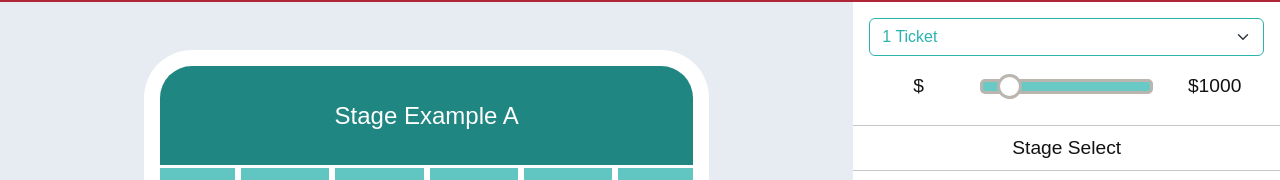
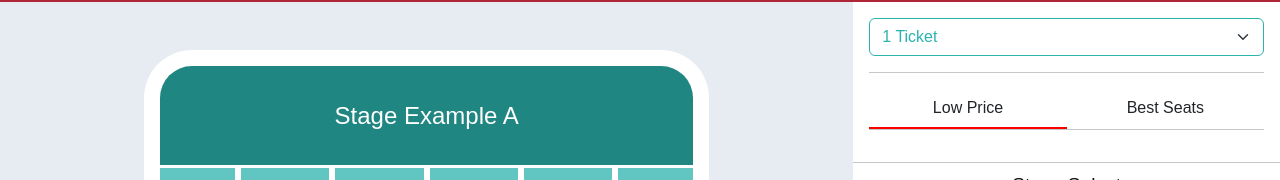
Before and after one commit to 1Nexts/ticket-lab, a Next.js app: page /stage-list in a window 1280 px wide. Shown: the part 253-433 px from the top of the page. Built offline with nearby package versions, Linux system fonts and the light colour scheme.

Commit message:
StageFilter UI add filter  low price, best seat

```diff
--- a/components/stage-list/StageFilter.tsx
+++ b/components/stage-list/StageFilter.tsx
@@ -22,7 +22,7 @@ const StageFilterComponent = ({}: CardProps) => {
       {/* <select className={styles["select-ticket"]} aria-label="Quantity">
 
       </select> */}
-      <select className={"form-select "+styles['select-ticket']}>
+      <select className={"form-select " + styles["select-ticket"]}>
         <option value={1}>1 Ticket</option>
         <option value={2}>2 Tickets</option>
         <option value={3}>3 Tickets</option>
@@ -35,34 +35,24 @@ const StageFilterComponent = ({}: CardProps) => {
         <option value={8}>10 Tickets</option>
       </select>
 
-      <div className={styles["slidecontainer"]}>
+      <div className={styles["filter-price"]}>
         <div className={"row m-0"}>
-          <div className={"col-3 "}>
-            <h4>
-              $<span id="demo" />
-            </h4>
+          <hr />
+          <div className={"col-6 " + styles["price-selected"]}>
+            <button type="button" className="btn">
+              Low Price
+            </button>
           </div>
 
-          <div className={"col-6 "+styles['slider-padding']}>
-            <input
-              type="range"
-              min={18}
-              max={1000}
-              defaultValue={120}
-              className={styles["slider"]}
-              id="myRange"
-              step="50"
-            />
+          <div className={"col-6 "}>
+            <button type="button" className="btn">
+              Best Seats
+            </button>
           </div>
 
-          <div className={"col-3 "}>
-            <h4>
-              $1000
-            </h4>
-          </div>
+          <hr />
         </div>
       </div>
-
     </section>
   );
 };
--- a/styles/stage-list/stageFilter.module.scss
+++ b/styles/stage-list/stageFilter.module.scss
@@ -1,12 +1,13 @@
 #stage-list-filter {
     padding: 1rem;
     background-color: white;
+
     .block-content {
         background-color: #e7ecf2;
         text-align: center;
     }
 
-    .select-ticket{
+    .select-ticket {
         border-style: solid;
         border-width: 0.1rem;
         border-color: #2bb3ad;
@@ -14,47 +15,13 @@
     }
 
 
-    .slidecontainer {
+    .filter-price {
         width: 100%;
         margin-top: 1rem;
 
-        .slider-padding{
-            padding-top: 0.3rem;
+        .price-selected {
+            border-bottom: 0.15rem solid red;
+
         }
     }
-    .slider {
-        -webkit-appearance: none;
-        width: 100%;
-        height: 15px;
-        border-radius: 5px;
-        background: #2bb3ad;
-        outline: none;
-        opacity: 0.7;
-        -webkit-transition: .2s;
-        transition: opacity .2s;
-        border-style: solid;
-    }
-
-    .slider:hover {
-        opacity: 1;
-    }
-
-    .slider::-webkit-slider-thumb {
-        -webkit-appearance: none;
-        appearance: none;
-        width: 25px;
-        height: 25px;
-        border-radius: 50%;
-        background: white;
-        cursor: pointer;
-        border-style: solid;
-    }
-
-    .slider::-moz-range-thumb {
-        width: 25px;
-        height: 25px;
-        border-radius: 50%;
-        background: #04AA6D;
-        cursor: pointer;
-    }
 }
```
